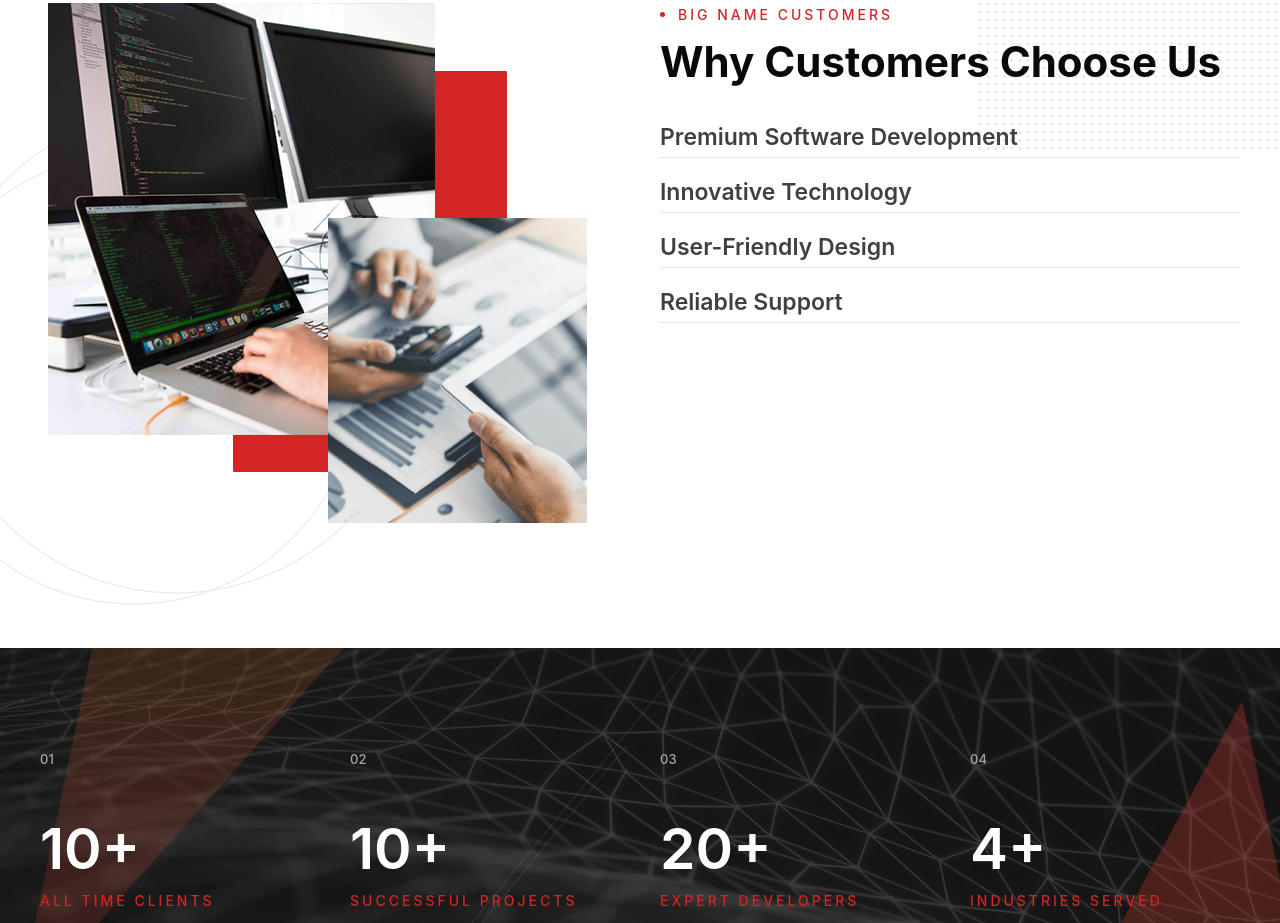
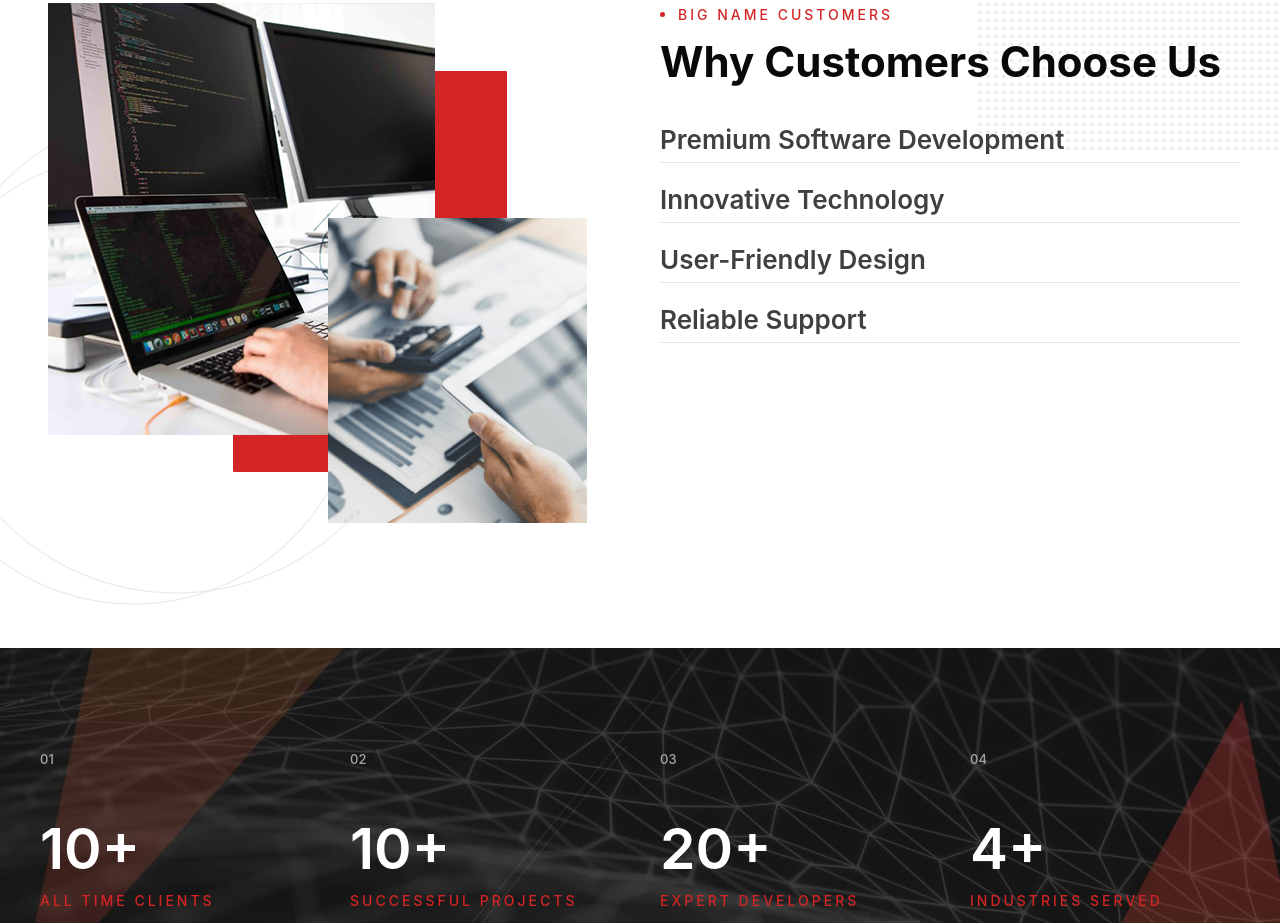
Before and after one commit to intelliseawolf/prime-llc-company-site, a React (Create React App) app: page / in a window 1280 px wide. Shown: the part 3040-3963 px from the top of the page. Built offline with nearby package versions, Linux system fonts and the light colour scheme.

Commit message:
updated: custom csss

```diff
--- a/src/assets/styles/custom.css
+++ b/src/assets/styles/custom.css
@@ -287,7 +287,7 @@
 }
 
 .Collapsible__trigger {
-  font-size: 23px;
+  font-size: 26px;
   font-weight: 600;
   letter-spacing: 0px;
   text-transform: none;
```
